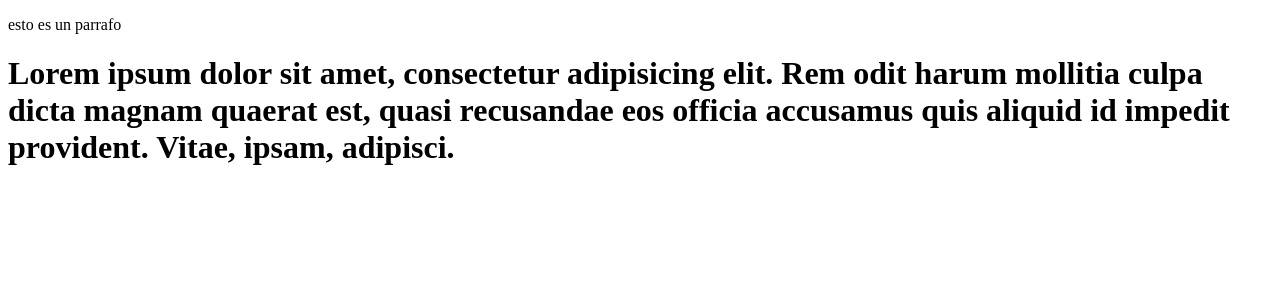
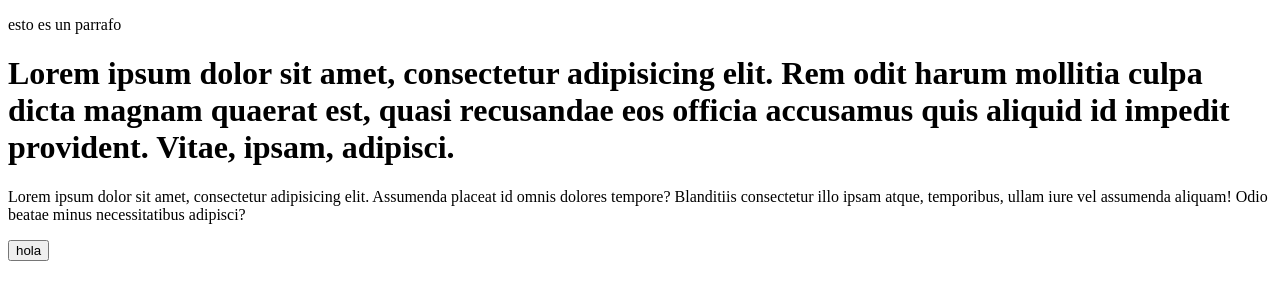
Before and after one commit to carlosgoo/gitProbando, a plain HTML site: page pagina1.html in a window 1280 px wide. Drawn offline with Linux system fonts and the light colour scheme.

Commit message:
Please enter the commit message for your changes. Lines starting 	otro commit

```diff
--- a/pagina1.html
+++ b/pagina1.html
@@ -7,5 +7,12 @@
 <body>
 	<p>esto es un parrafo</p>
 	<h1>Lorem ipsum dolor sit amet, consectetur adipisicing elit. Rem odit harum mollitia culpa dicta magnam quaerat est, quasi recusandae eos officia accusamus quis aliquid id impedit provident. Vitae, ipsam, adipisci.</h1>
+
+
+
+
+
+	<p>Lorem ipsum dolor sit amet, consectetur adipisicing elit. Assumenda placeat id omnis dolores tempore? Blanditiis consectetur illo ipsam atque, temporibus, ullam iure vel assumenda aliquam! Odio beatae minus necessitatibus adipisci?</p>
+	<button>hola</button>
 </body>
 </html>
```
